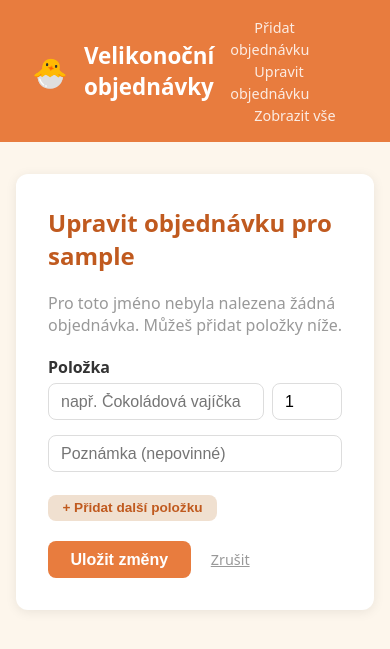
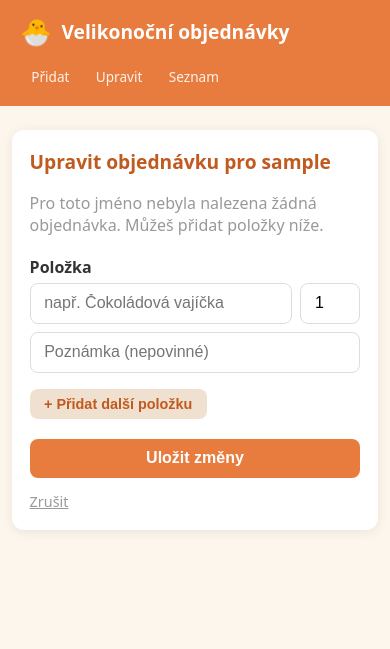
Before and after one commit to denbuk/easter_food, a Flask app: a page that uses templates/base.html in a window 390 px wide. Shown: the top 649 px of the page. Run offline with Flask 3, Linux system fonts and the light colour scheme; data that the repository does not hold is empty.

Commit message:
Make app mobile-friendly
- Responsive header nav with compact labels on small screens
- Item rows use CSS grid (name+qty on one line, note below)
- Inputs use font-size:1rem to prevent iOS auto-zoom on focus
- Full-width buttons on narrow screens
- Orders table wrapped for horizontal scroll on small screens
- Larger tap targets on buttons

https://claude.ai/code/session_01RpUTyFgeAWyLt9U8zDiP5j

```diff
--- a/templates/base.html
+++ b/templates/base.html
@@ -1,5 +1,5 @@
 <!DOCTYPE html>
-<html lang="en">
+<html lang="cs">
 <head>
   <meta charset="UTF-8">
   <meta name="viewport" content="width=device-width, initial-scale=1.0">
@@ -12,73 +12,123 @@
       color: #333;
       min-height: 100vh;
     }
+
+    /* ── Header ── */
     header {
       background: #e87c3e;
       color: white;
-      padding: 1rem 2rem;
+      padding: 0.85rem 1.25rem;
       display: flex;
       align-items: center;
-      gap: 1rem;
+      justify-content: space-between;
+      gap: 0.75rem;
+      flex-wrap: wrap;
     }
-    header h1 { font-size: 1.4rem; }
+    .header-brand { display: flex; align-items: center; gap: 0.6rem; }
+    header h1 { font-size: 1.2rem; }
+    header nav { display: flex; gap: 0.25rem; flex-wrap: wrap; }
     header nav a {
       color: white;
       text-decoration: none;
-      margin-left: 1.5rem;
-      font-size: 0.9rem;
-      opacity: 0.85;
+      font-size: 0.85rem;
+      opacity: 0.9;
+      padding: 0.4rem 0.7rem;
+      border-radius: 6px;
+      transition: background 0.15s;
     }
-    header nav a:hover { opacity: 1; }
+    header nav a:hover, header nav a.active { background: rgba(0,0,0,0.15); opacity: 1; }
+
+    /* ── Layout ── */
     main {
       max-width: 700px;
-      margin: 2rem auto;
-      padding: 0 1rem;
+      margin: 1.5rem auto;
+      padding: 0 0.75rem;
     }
     .card {
       background: white;
       border-radius: 12px;
-      padding: 2rem;
+      padding: 1.5rem;
       box-shadow: 0 2px 12px rgba(0,0,0,0.08);
     }
-    h2 { margin-bottom: 1.25rem; color: #c05a1f; }
+    h2 { margin-bottom: 1.1rem; color: #c05a1f; font-size: 1.2rem; }
+
+    /* ── Buttons ── */
     .btn {
       display: inline-block;
-      padding: 0.6rem 1.4rem;
+      padding: 0.65rem 1.4rem;
       border-radius: 8px;
       border: none;
       cursor: pointer;
       font-size: 1rem;
       font-weight: 600;
       transition: background 0.15s;
+      touch-action: manipulation;
     }
     .btn-primary { background: #e87c3e; color: white; }
     .btn-primary:hover { background: #c05a1f; }
     .btn-danger { background: #e84040; color: white; }
     .btn-danger:hover { background: #b02020; }
-    .btn-sm { padding: 0.35rem 0.9rem; font-size: 0.85rem; }
+    .btn-sm { padding: 0.45rem 0.9rem; font-size: 0.9rem; }
+
+    /* ── Forms ── */
     label { display: block; font-weight: 600; margin-bottom: 0.3rem; }
-    input[type=text], input[type=number] {
+    input[type=text], input[type=number], input[type=password] {
       width: 100%;
-      padding: 0.55rem 0.75rem;
+      padding: 0.65rem 0.85rem;
       border: 1.5px solid #ddd;
       border-radius: 8px;
-      font-size: 1rem;
+      font-size: 1rem;        /* prevents iOS zoom on focus */
       margin-bottom: 1rem;
     }
-    input[type=text]:focus, input[type=number]:focus {
+    input[type=text]:focus, input[type=number]:focus, input[type=password]:focus {
       outline: none;
       border-color: #e87c3e;
     }
+
+    /* ── Item rows (form) ── */
+    .item-row-inner {
+      display: grid;
+      grid-template-columns: 1fr 60px;
+      gap: 0.5rem;
+      align-items: start;
+    }
+    .item-row-inner .note-remove {
+      grid-column: 1 / -1;
+      display: flex;
+      gap: 0.5rem;
+    }
+    .item-row-inner .note-remove input { flex: 1; margin-bottom: 0; }
+
+    /* ── Orders table ── */
+    .orders-table-wrap { overflow-x: auto; -webkit-overflow-scrolling: touch; }
+    table { width: 100%; border-collapse: collapse; min-width: 340px; }
+
+    @media (max-width: 480px) {
+      .card { padding: 1.1rem; }
+      .btn { width: 100%; text-align: center; margin-bottom: 0.4rem; }
+      .btn-sm { width: auto; margin-bottom: 0; }
+      .btn + .btn, a.btn + .btn, .btn + a { margin-top: 0; }
+    }
+
+    @media print {
+      header, .no-print { display: none !important; }
+      body { background: white; }
+      .card { box-shadow: none; padding: 0; margin-bottom: 1rem; }
+      .print-title { display: block !important; }
+    }
+    .print-title { display: none; font-size: 1.3rem; font-weight: 700; margin-bottom: 1rem; }
   </style>
 </head>
 <body>
   <header>
-    <span style="font-size:1.8rem">🐣</span>
-    <h1>Velikonoční objednávky</h1>
+    <div class="header-brand">
+      <span style="font-size:1.6rem">🐣</span>
+      <h1>Velikonoční objednávky</h1>
+    </div>
     <nav>
-      <a href="/">Přidat objednávku</a>
-      <a href="/edit">Upravit objednávku</a>
-      <a href="/orders">Zobrazit vše</a>
+      <a href="/">Přidat</a>
+      <a href="/edit">Upravit</a>
+      <a href="/orders">Seznam</a>
     </nav>
   </header>
   <main>
--- a/templates/edit_order.html
+++ b/templates/edit_order.html
@@ -21,21 +21,25 @@
         {% for row in rows %}
         <div class="item-row" style="margin-bottom:1rem;">
           {% if loop.first %}<label>Položka</label>{% endif %}
-          <div style="display:flex;gap:0.5rem;align-items:flex-start;flex-wrap:wrap;">
-            <input type="text" name="item[]" list="item-suggestions" value="{{ row.item }}" required style="flex:2;min-width:150px;margin-bottom:0.4rem;">
-            <input type="number" name="quantity[]" value="{{ row.quantity }}" min="1" style="width:70px;margin-bottom:0.4rem;">
-            <input type="text" name="note[]" value="{{ row.note or '' }}" placeholder="Poznámka (nepovinné)" style="flex:2;min-width:120px;margin-bottom:0.4rem;">
-            <button type="button" class="btn btn-sm btn-danger remove-row" style="margin-bottom:0.4rem;">✕</button>
+          <div class="item-row-inner">
+            <input type="text" name="item[]" list="item-suggestions" value="{{ row.item }}" required style="margin-bottom:0;">
+            <input type="number" name="quantity[]" value="{{ row.quantity }}" min="1" style="margin-bottom:0;">
+            <div class="note-remove">
+              <input type="text" name="note[]" value="{{ row.note or '' }}" placeholder="Poznámka (nepovinné)">
+              <button type="button" class="btn btn-sm btn-danger remove-row">✕</button>
+            </div>
           </div>
         </div>
         {% endfor %}
       {% else %}
         <div class="item-row" style="margin-bottom:1rem;">
           <label>Položka</label>
-          <div style="display:flex;gap:0.5rem;align-items:flex-start;flex-wrap:wrap;">
-            <input type="text" name="item[]" list="item-suggestions" placeholder="např. Čokoládová vajíčka" required style="flex:2;min-width:150px;margin-bottom:0.4rem;">
-            <input type="number" name="quantity[]" value="1" min="1" style="width:70px;margin-bottom:0.4rem;">
-            <input type="text" name="note[]" placeholder="Poznámka (nepovinné)" style="flex:2;min-width:120px;margin-bottom:0.4rem;">
+          <div class="item-row-inner">
+            <input type="text" name="item[]" list="item-suggestions" placeholder="např. Čokoládová vajíčka" required style="margin-bottom:0;">
+            <input type="number" name="quantity[]" value="1" min="1" style="margin-bottom:0;">
+            <div class="note-remove">
+              <input type="text" name="note[]" placeholder="Poznámka (nepovinné)">
+            </div>
           </div>
         </div>
       {% endif %}
@@ -47,7 +51,7 @@
 
     <br>
     <button type="submit" class="btn btn-primary">Uložit změny</button>
-    <a href="/" style="margin-left:1rem;color:#999;font-size:0.9rem;">Zrušit</a>
+    <a href="/" style="display:inline-block;margin-top:0.5rem;color:#999;font-size:0.9rem;">Zrušit</a>
   </form>
 </div>
 
@@ -72,11 +76,13 @@
     row.className = 'item-row';
     row.style.marginBottom = '1rem';
     row.innerHTML = `
-      <div style="display:flex;gap:0.5rem;align-items:flex-start;flex-wrap:wrap;">
-        <input type="text" name="item[]" list="item-suggestions" placeholder="např. Mazanec" style="flex:2;min-width:150px;margin-bottom:0.4rem;">
-        <input type="number" name="quantity[]" value="1" min="1" style="width:70px;margin-bottom:0.4rem;">
-        <input type="text" name="note[]" placeholder="Poznámka (nepovinné)" style="flex:2;min-width:120px;margin-bottom:0.4rem;">
-        <button type="button" class="btn btn-sm btn-danger remove-row" style="margin-bottom:0.4rem;">✕</button>
+      <div class="item-row-inner">
+        <input type="text" name="item[]" list="item-suggestions" placeholder="např. Mazanec" style="margin-bottom:0;">
+        <input type="number" name="quantity[]" value="1" min="1" style="margin-bottom:0;">
+        <div class="note-remove">
+          <input type="text" name="note[]" placeholder="Poznámka (nepovinné)">
+          <button type="button" class="btn btn-sm btn-danger remove-row">✕</button>
+        </div>
       </div>
     `;
     container.appendChild(row);
--- a/templates/orders.html
+++ b/templates/orders.html
@@ -19,7 +19,8 @@
   </div>
   <div class="print-title">Velikonoční nákupní seznam</div>
   {% if aggregated %}
-  <table style="width:100%;border-collapse:collapse;">
+  <div class="orders-table-wrap">
+  <table>
     <thead>
       <tr style="border-bottom:2px solid #f0e0d0;text-align:left;">
         <th style="padding:0.5rem 0.75rem;">Položka</th>
@@ -37,6 +38,7 @@
       {% endfor %}
     </tbody>
   </table>
+  </div>
   {% else %}
   <p style="color:#999;text-align:center;padding:2rem 0;">Zatím žádné objednávky. Pošli odkaz kolegům!</p>
   {% endif %}
```
Also changed, not shown: templates/index.html (+14 -11 lines).
